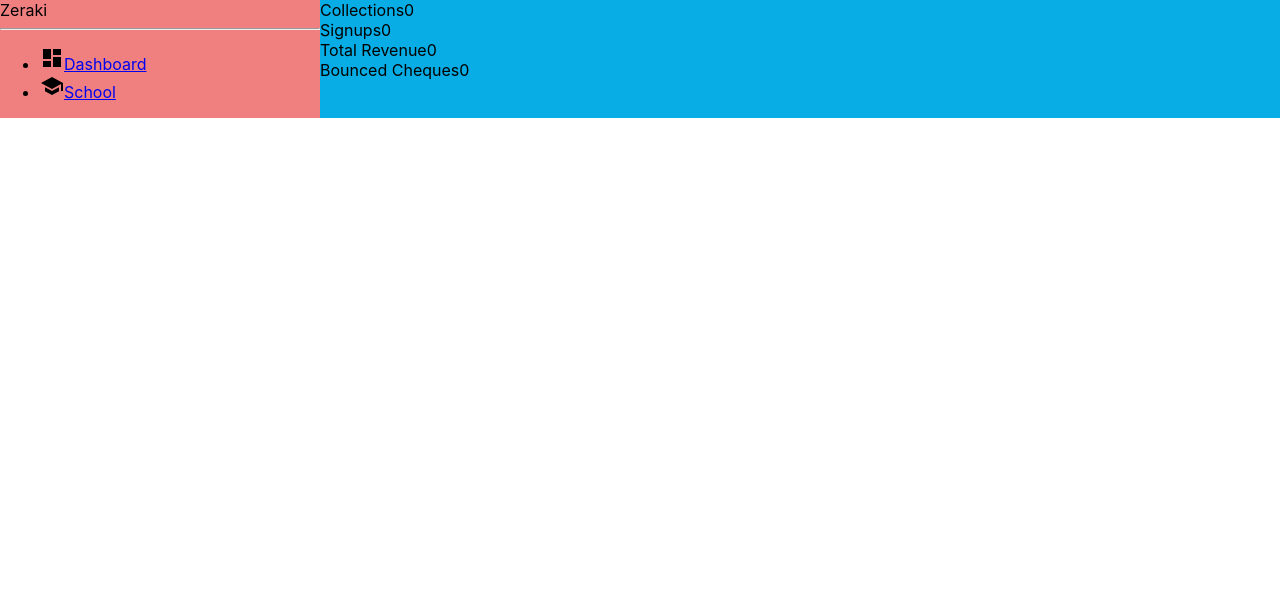
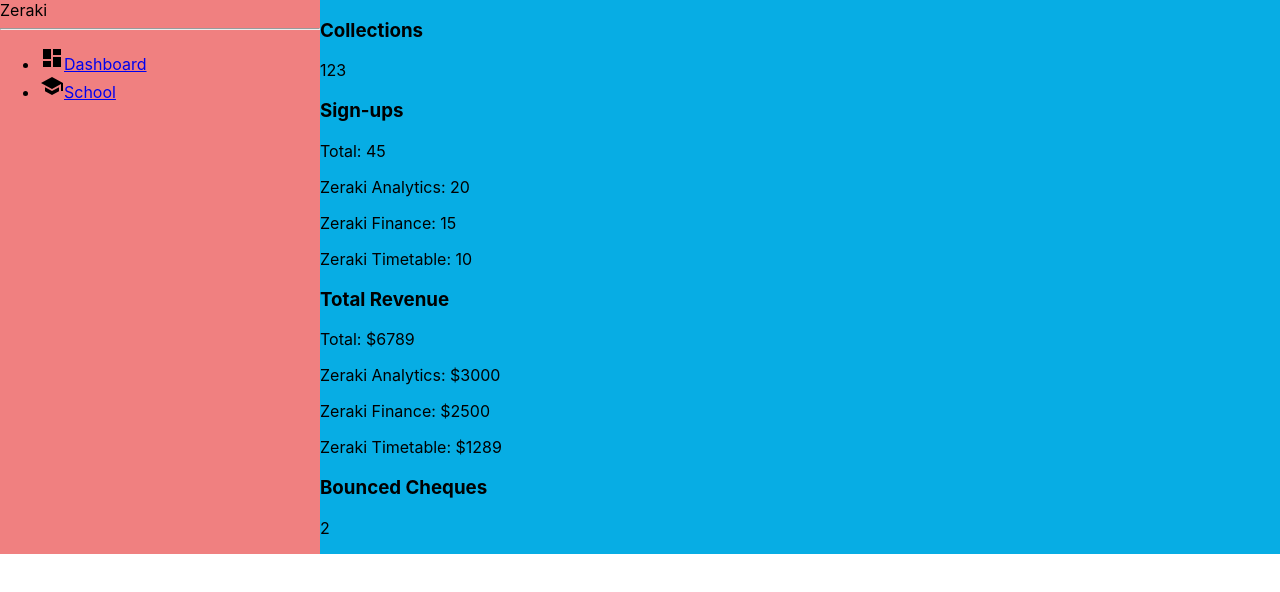
Before and after one commit to danielulelu/Zeraki-dashboard, a React (Create React App) app: page / in a window 1280 px wide. Shown: the top 592 px of the page. Built offline with nearby package versions, Linux system fonts and the light colour scheme.

Commit message:
adding a school list to aid in sorting the schools.

```diff
--- a/src/App.js
+++ b/src/App.js
@@ -1,7 +1,7 @@
 import "./App.css";
 // import SidebarLayout from "./components/sidebar/SidebarLayout.jsx";
 import Dashboard from "./pages/home/Dashboard.jsx";
-import SchoolDetails from "./pages/school/SchoolDetails.jsx";
+import SchoolDetail from "./pages/school/SchoolDetail.jsx";
 import School from "./pages/school/School.jsx";
 import { BrowserRouter as Router, Routes, Route } from "react-router-dom";
 
@@ -14,7 +14,7 @@
 
           <Route path="/school" element={<School />} />
           {/* school details */}
-          <Route path="/school/:id" element={<SchoolDetails />} />
+          <Route path="/school/:id" element={<SchoolDetail />} />
         </Routes>
       </Router>
     </div>
--- a/src/pages/home/Dashboard.jsx
+++ b/src/pages/home/Dashboard.jsx
@@ -1,38 +1,74 @@
-import "./dashboard.scss";
-import Sidebar from "../../components/sidebar/Sidebar";
-import { useState } from "react";
+import React, { useState, useEffect } from 'react';
+import './dashboard.scss';
+import Sidebar from '../../components/sidebar/Sidebar';
 
 const Dashboard = () => {
-  // display dynamic counters for collections, signups, totalRevenue and Bounced cheques
+  // State variables for counters
   const [collections, setCollections] = useState(0);
-  const [signups, setSignups] = useState(0);
-  const [totalRevenue, setTotalRevenue] = useState(0);
+  const [signUps, setSignUps] = useState({
+    total: 0,
+    analytics: 0,
+    finance: 0,
+    timetable: 0
+  });
+  const [totalRevenue, setTotalRevenue] = useState({
+    total: 0,
+    analytics: 0,
+    finance: 0,
+    timetable: 0
+  });
   const [bouncedCheques, setBouncedCheques] = useState(0);
+
+  // Fetch data when the component mounts
+  useEffect(() => {
+    // Simulating data fetching with static values
+    setCollections(123);
+    setSignUps({
+      total: 45,
+      analytics: 20,
+      finance: 15,
+      timetable: 10
+    });
+    setTotalRevenue({
+      total: 6789,
+      analytics: 3000,
+      finance: 2500,
+      timetable: 1289
+    });
+    setBouncedCheques(2);
+  }, []);
 
   return (
     <div className="home">
       <Sidebar />
       <div className="home-container">
-        <div className="counters">
-          <div className="counter">
-            <span>Collections</span>
-            <span>{collections}</span>
+        <div className="cards">
+          <div className="card">
+            <h3>Collections</h3>
+            <p>{collections}</p>
           </div>
-          <div className="counter">
-            <span>Signups</span>
-            <span>{signups}</span>
+          <div className="card">
+            <h3>Sign-ups</h3>
+            <p>Total: {signUps.total}</p>
+            <p>Zeraki Analytics: {signUps.analytics}</p>
+            <p>Zeraki Finance: {signUps.finance}</p>
+            <p>Zeraki Timetable: {signUps.timetable}</p>
           </div>
-          <div className="counter">
-            <span>Total Revenue</span>
-            <span>{totalRevenue}</span>
+          <div className="card">
+            <h3>Total Revenue</h3>
+            <p>Total: ${totalRevenue.total}</p>
+            <p>Zeraki Analytics: ${totalRevenue.analytics}</p>
+            <p>Zeraki Finance: ${totalRevenue.finance}</p>
+            <p>Zeraki Timetable: ${totalRevenue.timetable}</p>
           </div>
-          <div className="counter">
-            <span>Bounced Cheques</span>
-            <span>{bouncedCheques}</span>
+          <div className="card">
+            <h3>Bounced Cheques</h3>
+            <p>{bouncedCheques}</p>
           </div>
         </div>
       </div>
     </div>
   );
 };
+
 export default Dashboard;
--- a/src/pages/school/School.jsx
+++ b/src/pages/school/School.jsx
@@ -1,6 +1,7 @@
 import { useState, useEffect } from "react";
 import SchoolList from "./SchoolList";
 import SchoolDetail from "./SchoolDetail";
+
 
 const School = () => {
   // create state for holding the list of schools
--- a/src/pages/school/SchoolDetail.jsx
+++ b/src/pages/school/SchoolDetail.jsx
@@ -1,6 +1,47 @@
-const SchoolDetail = () => {
+import { useState, useEffect } from 'react';
+import './school.scss'
+
+const SchoolDetail = ({ school }) => {
+  const [invoices, setInvoices] = useState([]);
+  const [collections, setCollections] = useState([]);
+
+  useEffect(() => {
+    // Simulating fetching invoices and collections for the selected school
+    setInvoices([
+      { id: 1, amount: 100, date: '2024-01-01' },
+      { id: 2, amount: 200, date: '2024-02-01' }
+    ]);
+    setCollections([
+      { id: 1, amount: 50, date: '2024-01-15' },
+      { id: 2, amount: 150, date: '2024-02-15' }
+    ]);
+  }, [school]);
+
   return (
-    <div>SchoolDetails</div>
-  )
-}
-export default SchoolDetail
+    <div className="school-detail">
+      <h2>{school.name} Details</h2>
+      <div className="details-section">
+        <h3>Invoices</h3>
+        <ul>
+          {invoices.map((invoice) => (
+            <li key={invoice.id}>
+              {invoice.date}: ${invoice.amount}
+            </li>
+          ))}
+        </ul>
+      </div>
+      <div className="details-section">
+        <h3>Collections</h3>
+        <ul>
+          {collections.map((collection) => (
+            <li key={collection.id}>
+              {collection.date}: ${collection.amount}
+            </li>
+          ))}
+        </ul>
+      </div>
+    </div>
+  );
+};
+
+export default SchoolDetail;
--- a/src/pages/school/SchoolList.jsx
+++ b/src/pages/school/SchoolList.jsx
@@ -1,6 +1,18 @@
-const SchoolList = () => {
+// import "./school.scss";
+
+const SchoolList = ({ schools, onSchoolSelect }) => {
   return (
-    <div>SchoolList</div>
-  )
-}
-export default SchoolList
+    <div className="school-list">
+      <h2>Schools</h2>
+      <ul>
+        {schools.map((school) => (
+          <li key={school.id} onClick={() => onSchoolSelect(school)}>
+            {school.name}
+          </li>
+        ))}
+      </ul>
+    </div>
+  );
+};
+
+export default SchoolList;
--- /dev/null
+++ b/src/pages/school/school.scss
@@ -0,0 +1,42 @@
+.school-container {
+    display: flex;
+    padding: 20px;
+  }
+
+  .school-list {
+    flex: 1;
+    margin-right: 20px;
+  }
+
+  .school-list ul {
+    list-style: none;
+    padding: 0;
+  }
+
+  .school-list li {
+    padding: 10px;
+    cursor: pointer;
+    border-bottom: 1px solid #ddd;
+  }
+
+  .school-list li:hover {
+    background: #f0f0f0;
+  }
+
+  .school-detail {
+    flex: 2;
+  }
+
+  .details-section {
+    margin-bottom: 20px;
+  }
+
+  .details-section ul {
+    list-style: none;
+    padding: 0;
+  }
+
+  .details-section li {
+    padding: 5px;
+    border-bottom: 1px solid #ddd;
+  }
```
